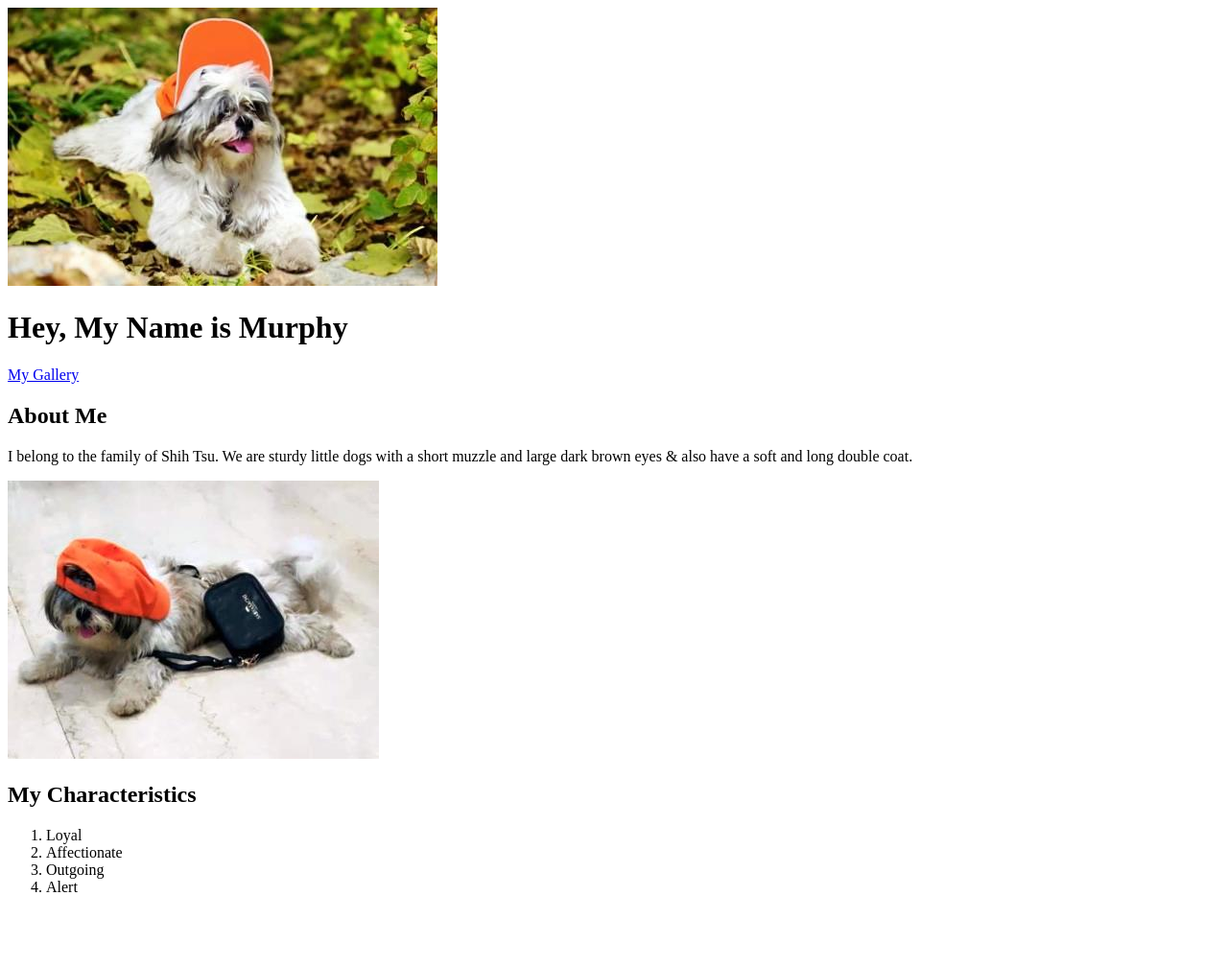
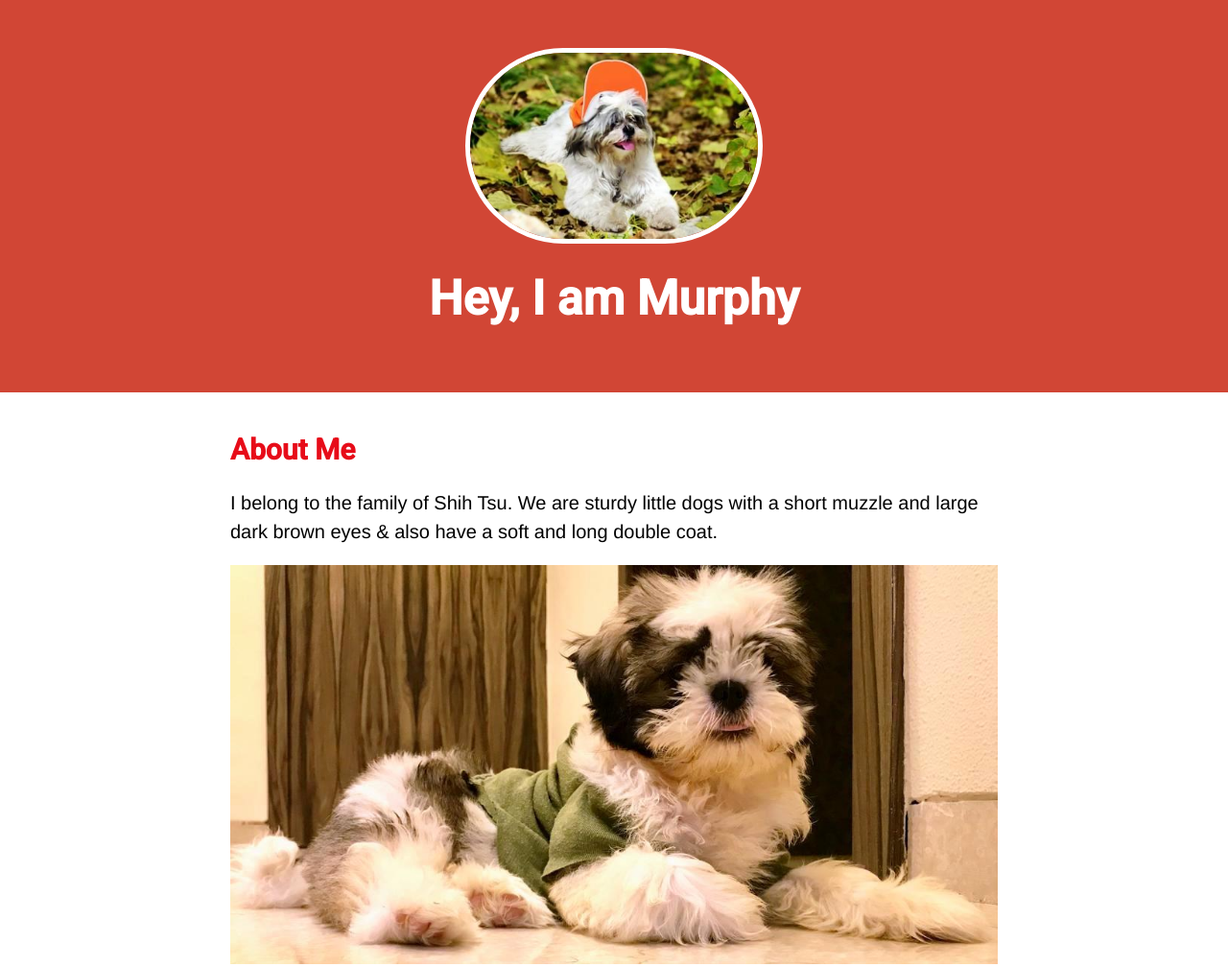
Before and after one commit to mayankvgurjar/Murphy, a plain HTML site: page Index.html in a window 1280 px wide. Shown: the top 1008 px of the page at 96% size. Before the commit the page ends 950 px from the top, so only its background shows below. Drawn offline with Linux system fonts and the light colour scheme.

Commit message:
wrote css

```diff
--- a/Index.html
+++ b/Index.html
@@ -3,18 +3,20 @@
 <head>
 	<title> Murphy - The Shih Tsu</title>
 	<link rel="icon"  href="Images/007.jpeg">
+	<link href="https://fonts.googleapis.com/css2?family=Roboto:wght@100;500&display=swap" rel="stylesheet">
+	<link rel="stylesheet" type="text/css" href="Murphy.css">
 </head>
 <body>
 	<!-- header element -->
 	<header>
 		<img src="Images/006.jpeg">
-		<h1> Hey, My Name is Murphy</h1>
+		<h1> Hey, I am Murphy</h1>
 	</header>
 <main>
-	<a href="file:///C:/Users/Mahavir%20Marketing/Documents/GitHub/Murphy/Gallery.html" target="_blank"> My Gallery</a>
+
 <h2>About Me</h2>
 	<p>I belong to the family of Shih Tsu. We are sturdy little dogs with a short muzzle and large dark brown eyes & also have a soft and long double coat.</p>
-	<img src="Images/005.jpeg">
+	<img src="Images/008.jpeg">
 	<h2> My Characteristics</h2>
 	<OL>
 		<li>Loyal</li>
@@ -23,4 +25,7 @@
 		<LI>Alert</LI>
 	</OL>
 	</main>
+	<footer>
+		<a href="file:///C:/Users/Mahavir%20Marketing/Documents/GitHub/Murphy/Gallery.html" target="_blank"> My Gallery</a>
+	</footer>
 	<html>
--- /dev/null
+++ b/Murphy.css
@@ -0,0 +1,54 @@
+body{
+	margin: 0;
+	font-family: Helvetica, Arial, Sans-serif;
+	font-size: 20px;
+	line-height: 30px;
+}
+header{
+	background-color: #d14635;
+	text-align: center;
+	padding-top: 50px;
+	padding-bottom: 50px;
+}
+h1, h2{font-family: 'Roboto', sans-serif;}
+header h1{color: white;
+	font-size: 50px;
+}
+header img{
+	border-radius: 300px;
+    width: 300px;
+    border: 5px solid white;
+}
+main{
+	max-width: 800px;
+	margin: 0 auto;
+	padding:20px;
+}
+main img{
+	max-width: 100%;
+}
+
+h2{
+	font-size: 30px;
+	color:#e70c19;
+}
+
+a{ margin: 10px;
+	color: #e70c19
+}
+a:hover{ color: #483a94; }
+
+
+footer{background-color: #d14635;
+	text-align:left
+	color: white;
+	padding: 50px;
+
+}
+
+
+footer a{ color: white; }
+
+footer a:hover{
+	opacity:.5;
+	background-color:white;
```
Also changed, not shown: Images/008.jpeg (added), Images/WhatsApp Image 2020-06-07 at 20.34.40.jpeg (deleted).
